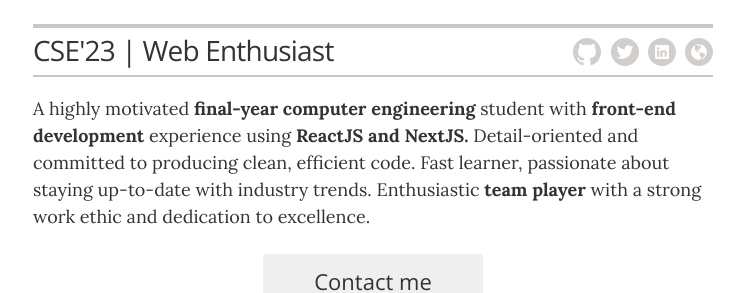
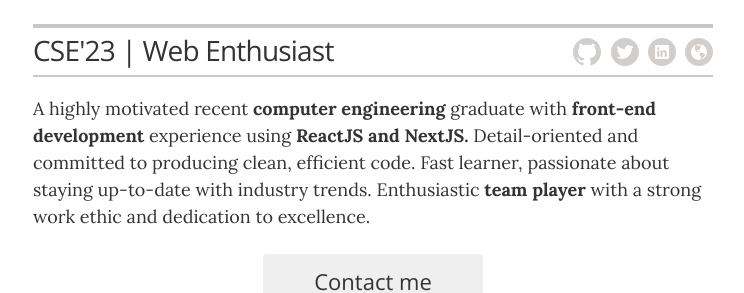
Before and after one commit to rdshinde/rdshinde.github.io, a Jekyll site: the page built from index.html, in a window 1280 px wide and 900 px high. Shown: the part 201-494 px from the top of the window, without its empty margins (267-1011 px from the left). Built offline with Jekyll 4.4.1, drawn with Linux system fonts in a browser that asks for light colours.

Commit message:
Update _config.yml

```diff
--- a/_config.yml
+++ b/_config.yml
@@ -23,7 +23,7 @@
 resume_header_contact_info:     "Shirur, Pune, Maharashtra, India • +91 9175411145 • rdshinde2000@gmail.com"
 display_header_contact_info:    "false"
 
-resume_header_intro: "<p>A highly motivated <strong>final-year computer engineering </strong> student with <strong>front-end development</strong> experience using <strong>ReactJS and NextJS.</strong> Detail-oriented and committed to producing clean, efficient code. Fast learner, passionate about staying up-to-date with industry trends. Enthusiastic <strong>team player</strong> with a strong work ethic and dedication to excellence.</p>"
+resume_header_intro: "<p>A highly motivated recent <strong>computer engineering </strong> graduate with <strong>front-end development</strong> experience using <strong>ReactJS and NextJS.</strong> Detail-oriented and committed to producing clean, efficient code. Fast learner, passionate about staying up-to-date with industry trends. Enthusiastic <strong>team player</strong> with a strong work ethic and dedication to excellence.</p>"
 
 # use "yes" to display the email contact button,
 # "no" to display an "I'm not looking for work" message,
```
